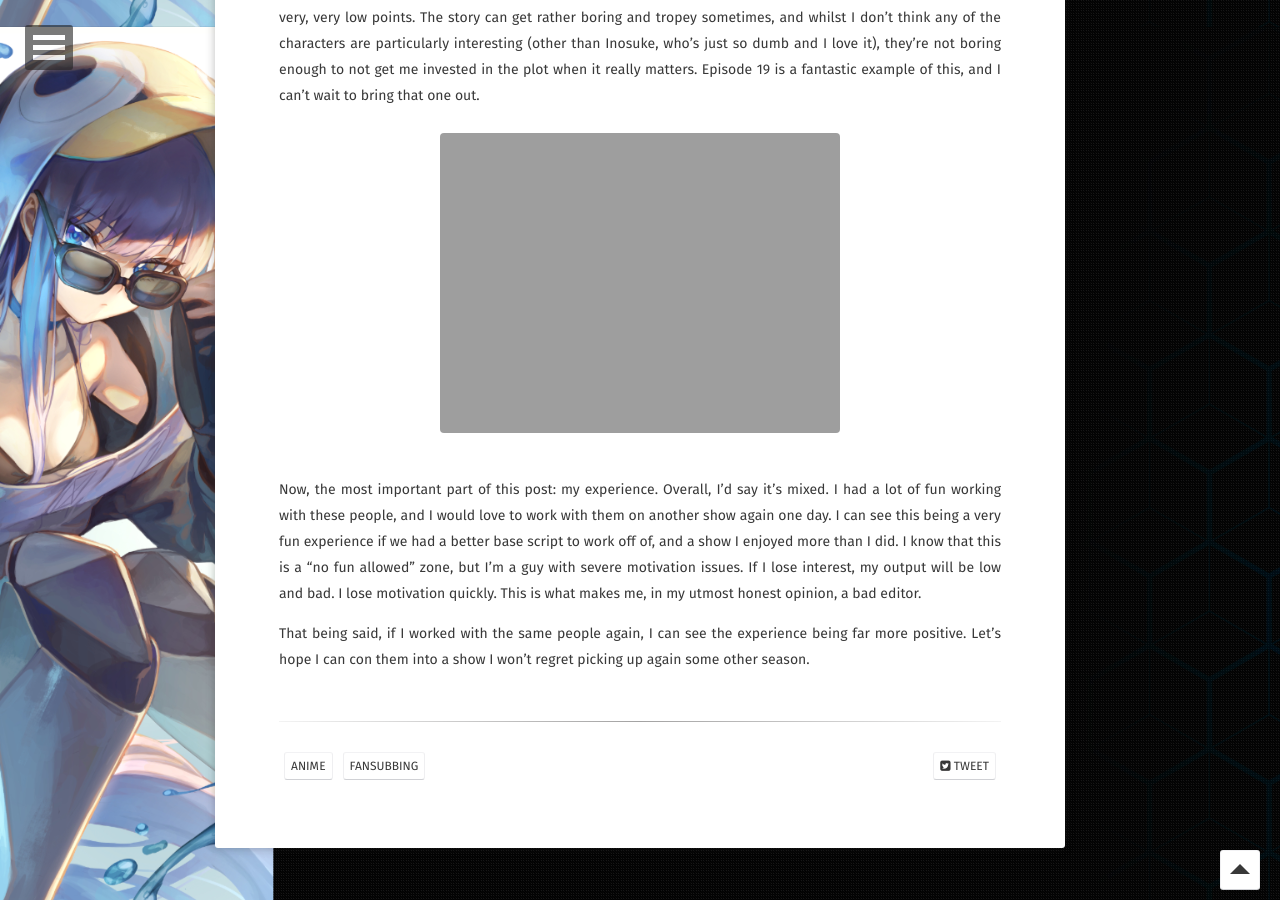
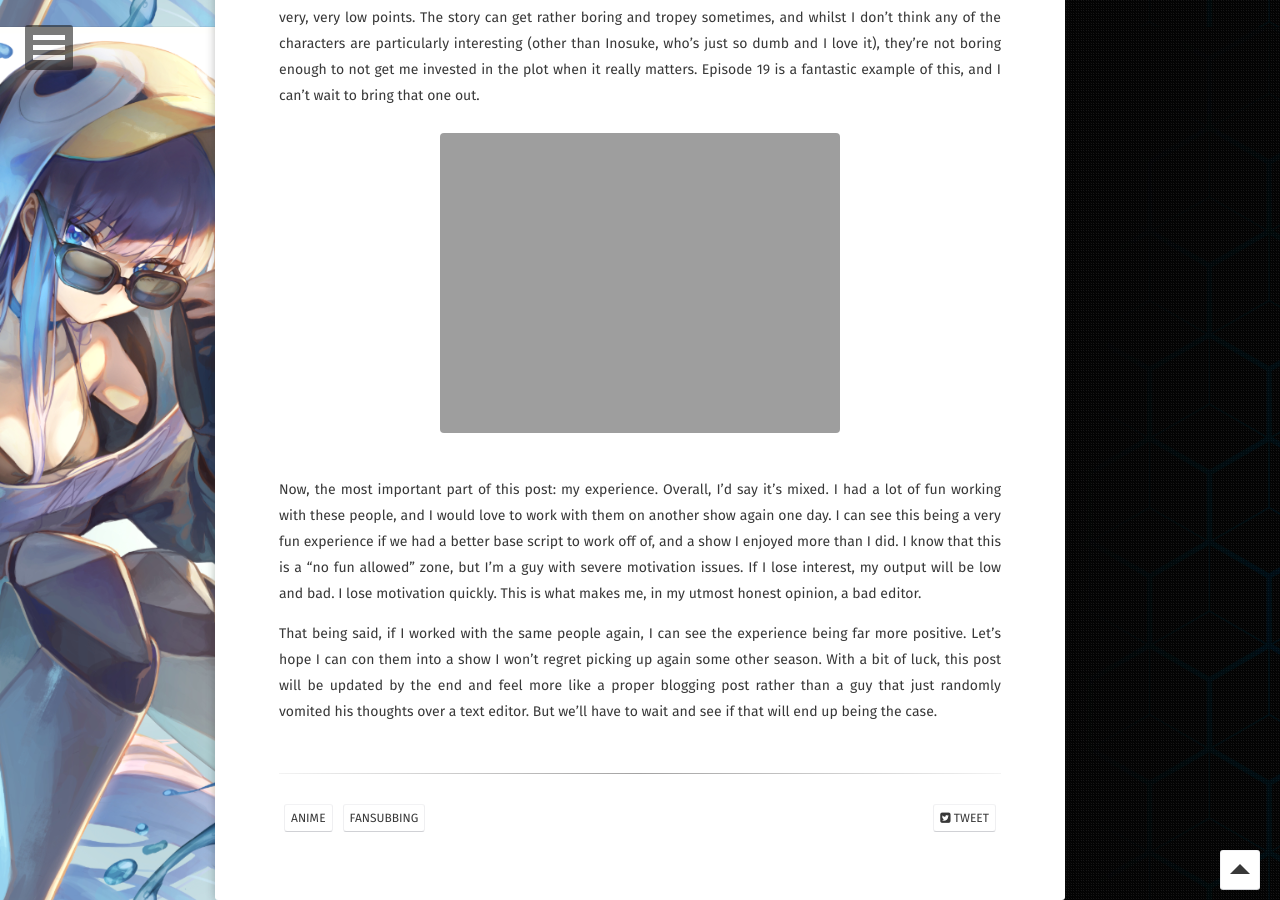
Before and after one commit to LightArrowsEXE/moon_blog, a Jekyll site: the page built from _posts/2019-09-10-how-very-yabai.md, in a window 1280 px wide and 900 px high, scrolled down 1773 px. Built offline with Jekyll 4.4.1, drawn with Linux system fonts in a browser that asks for light colours; some web fonts are replaced; some of the changed text lies outside the part shown.

Commit message:
Update Yaiba

```diff
--- a/_posts/2019-09-10-how-very-yabai.md
+++ b/_posts/2019-09-10-how-very-yabai.md
@@ -2,36 +2,38 @@
 layout: post
 title:  "A Very Yabai Experience"
 date:   2019-09-04
-excerpt: "When demons need slaying, that should be the point where you go 'not good!'"
+excerpt: "When demons need slaying, that should be the point where you go “not good!”"
 tag:
 - Anime
 - Fansubbing
 comments: true
 ---
 
-Everyone has to start somewhere. You pick up your first (weekly) show, and you hammer at it until you finally get something you're happy with. For some people this is a positive experience, for others negative, and then there's the in-betweens like me.
+Everyone has to start somewhere. You pick up your first (weekly) show, and you hammer at it until you finally get something you’re happy with. For some people this is a positive experience, for others negative, and then there’s the in-betweens like me.
 
-As an introduction, I am the project leader, encoder, and editor for the [Kaleido-Flax Kimetsu no Yaiba] release. As of this post, we have done up to episode 18, with episode 19, 20, and 21 being in the works. For many of us in there, it's one of our first seasonal projects, and yet we decided to embark on the treacherous road that everyone has to traverse at one point or another..
+As an introduction, I am the project leader, encoder, and editor for the [Kaleido-Flax Kimetsu no Yaiba] release. As of this post, we have done up to episode 18, with episode 19, 20, and 21 being in the works. For many of us in there, it’s one of our first seasonal projects, and yet we decided to embark on the treacherous road that everyone has to traverse at one point or another.
 
 {% capture images %} {{ site.url }}/assets/res/2019-09-10-how-very-yabai/Yabai01.png {% endcapture %} {% include gallery images=images %}
 
-Kimetsu no Yaiba was one of those unfortunate shows that ended up with Aniplex subtitles. This means every other line sounded very flat, uninteresting, and in some cases was flat-out wrong. Since this was my first proper editing job, I probably couldn't have had a worse script to start out with.
+Kimetsu no Yaiba was one of those unfortunate shows that ended up with Aniplex subtitles. This means every other line sounded very flat, uninteresting, and in some cases was flat-out wrong. Since this was my first proper editing job, I probably couldn’t have had a worse script to start out with.
 
 Our typesetter(s) had some experience, but luckily for them Kimetsu no Yaiba is by no means a sign-heavy show (that is, until you have to typeset some eyes). The timer was very experienced, and guided us a lot along the way.
 
-That left me and the translator that kinda got thrown into the deep. Despite starting out rocky, I feel like we've started figuring out each other's styles, strenghts, and weaknesses by now. When both of us are in our element, I don't feel the script ends up that bad. Granted, I don't speak Japanese. I can't tell how accurate it is, so others may see it differently.
+That left me and the translator that kinda got thrown into the deep. Despite starting out rocky, I feel like we’ve started figuring out each other’s styles, strenghts, and weaknesses by now. When both of us are in our element, I don’t feel the script ends up that bad. Granted, I don’t speak Japanese. I can’t tell how accurate it is, so others may see it differently.
 
 Encoding, which is more my forte anyway, was the same as usual. Dealing with bad web-sources is always fun, and Kimetsu no Yaiba is by no means different. Dehardsubbing is a pain as usual whenever they decide to throw in a sign, and not murdering everything and get an acceptable filesize is also a reason why I suffer sometimes. Other than that, not too bad.
 
 {% capture images %} {{ site.url }}/assets/res/2019-09-10-how-very-yabai/Yabai02.png {% endcapture %} {% include gallery images=images %}
 
-As for my opinion on Kimetsu no Yaiba, I'd say it's so-so. The show has some high points, but it also has some very, very low points. The story can get rather boring and tropey sometimes, and whilst I don't think any of the characters are particularly interesting (other than Inosuke, who's just so dumb and I love it), they're not boring enough to not get me invested in the plot when it really matters. Episode 19 is a fantastic example of this, and I can't wait to bring that one out.
+As for my opinion on Kimetsu no Yaiba, I’d say it’s so-so. The show has some high points, but it also has some very, very low points. The story can get rather boring and tropey sometimes, and whilst I don’t think any of the characters are particularly interesting (other than Inosuke, who’s just so dumb and I love it), they’re not boring enough to not get me invested in the plot when it really matters. Episode 19 is a fantastic example of this, and I can’t wait to bring that one out.
 
 {% capture images %} {{ site.url }}/assets/res/2019-09-10-how-very-yabai/Yabai03.png {% endcapture %} {% include gallery images=images %}
 
-Now, the most important part of this post: my experience. Overall, I'd say it's mixed. I had a lot of fun working with these people, and I would love to work with them on another show again one day. I can see this being a very fun experience if we had a better base script to work off of, and a show I enjoyed more than I did. I know that this is a "no fun allowed" zone, but I'm a guy with severe motivation issues. If I lose interest, my output will be low and bad. I lose motivation quickly. This is what makes me, in my utmost honest opinion, a bad editor.
+Now, the most important part of this post: my experience. Overall, I’d say it’s mixed. I had a lot of fun working with these people, and I would love to work with them on another show again one day. I can see this being a very fun experience if we had a better base script to work off of, and a show I enjoyed more than I did. I know that this is a "no fun allowed" zone, but I’m a guy with severe motivation issues. If I lose interest, my output will be low and bad. I lose motivation quickly. This is what makes me, in my utmost honest opinion, a bad editor.
 
-That being said, if I worked with the same people again, I can see the experience being far more positive. Let's hope I can con them into a show I won't regret picking up again some other season.
+That being said, if I worked with the same people again, I can see the experience being far more positive. Let’s hope I can con them into a show I won’t regret picking up again some other season. With a bit of luck, this post will be updated by the end and feel more like a proper blogging post rather than a guy that just randomly vomited his thoughts over a text editor. But we’ll have to wait and see if that will end up being the case.
+
+
 
 [Kimetsu no Yaiba]: https://anidb.net/anime/14107
 [Kaleido-Flax Kimetsu no Yaiba]: https://nyaa.si/?f=0&c=0_0&q=Kaleido-Flax+Kimetsu+no+Yaiba
```
